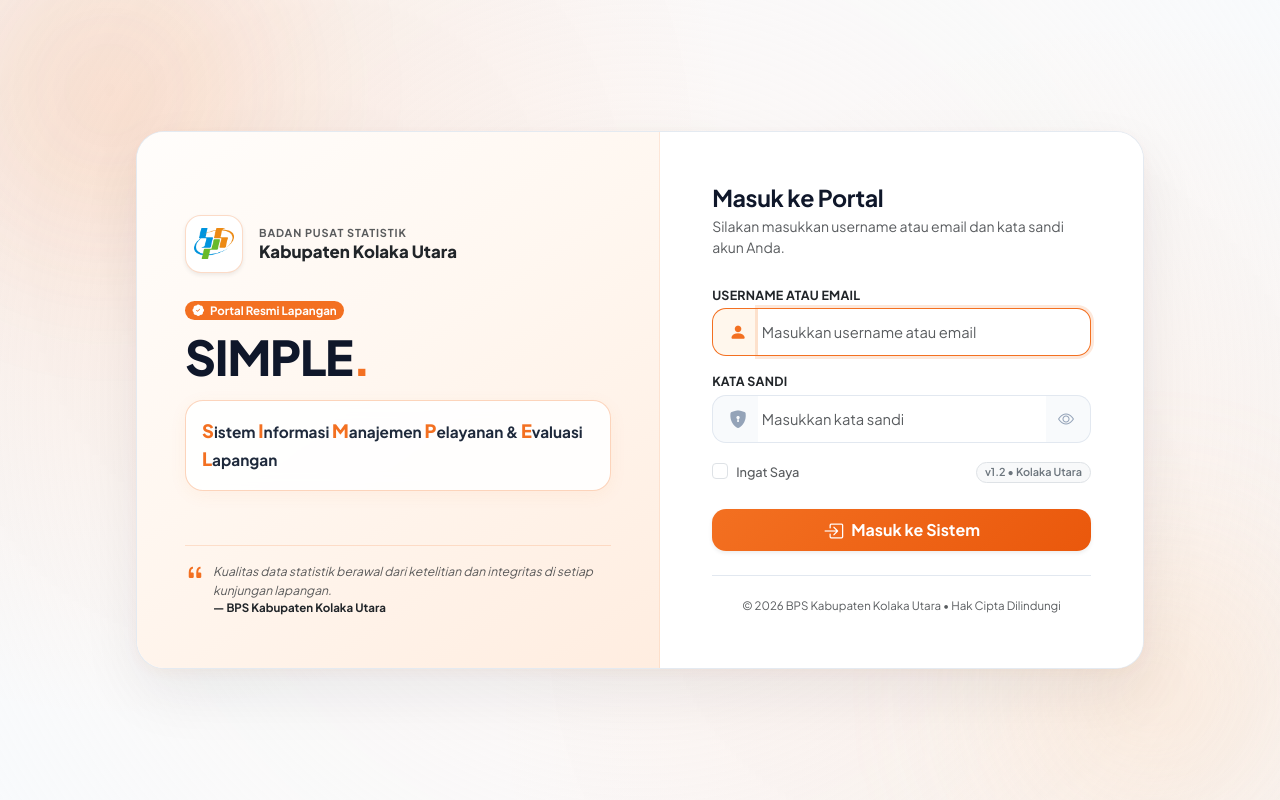
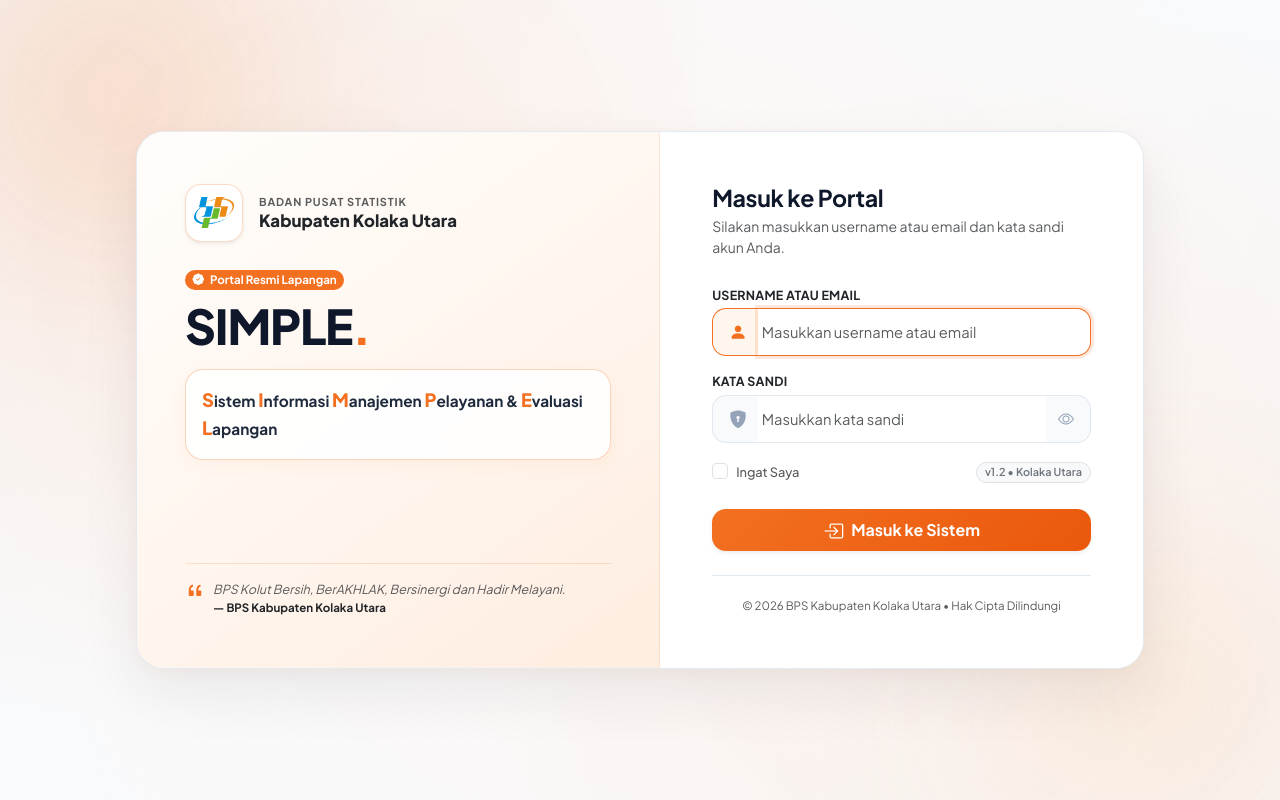
Before and after one commit to mhabil23/Sistem-Informasi-Manajemen-Petugas-Lapangan-SIMPLE-, a Laravel app: page /login in a window 1280 px wide. Run offline with Laravel 12, Linux system fonts and the light colour scheme.

Commit message:
chore(branding): update slogan to BPS Kolut Bersih, BerAKHLAK, Bersinergi dan Hadir Melayani

```diff
--- a/resources/views/auth/login.blade.php
+++ b/resources/views/auth/login.blade.php
@@ -56,12 +56,12 @@
             </div>
         </div>
 
-        <!-- Bottom Quote Box (Desktop) -->
-        <div class="d-none d-lg-block pt-3 border-top" style="border-color: rgba(243, 112, 33, 0.18) !important;">
-            <div class="d-flex align-items-start gap-2 text-muted" style="font-size: 0.76rem; font-style: italic;">
+        <!-- Bottom Motto Box -->
+        <div class="pt-3 border-top mt-auto" style="border-color: rgba(243, 112, 33, 0.18) !important;">
+            <div class="d-flex align-items-start gap-2 text-muted" style="font-size: 0.78rem; font-style: italic;">
                 <i class="bi bi-quote text-bps-orange fs-5 lh-1 flex-shrink-0"></i>
                 <div>
-                    Kualitas data statistik berawal dari ketelitian dan integritas di setiap kunjungan lapangan.
+                    BPS Kolut Bersih, BerAKHLAK, Bersinergi dan Hadir Melayani.
                     <span class="d-block fw-bold text-dark not-italic mt-0.5" style="font-style: normal; font-size: 0.72rem;">
                         &mdash; BPS Kabupaten Kolaka Utara
                     </span>
--- a/resources/views/petugas/dashboard.blade.php
+++ b/resources/views/petugas/dashboard.blade.php
@@ -495,7 +495,7 @@
 
                 <div class="bento-quote-box">
                     <i class="bi bi-quote text-muted me-1.5 opacity-50"></i>
-                    Kualitas data statistik berawal dari ketelitian dan integritas di setiap kunjungan lapangan.
+                    BPS Kolut Bersih, BerAKHLAK, Bersinergi dan Hadir Melayani.
                     <div class="fw-semibold text-dark mt-1" style="font-size: 0.72rem;">&mdash; BPS Kabupaten Kolaka Utara</div>
                 </div>
             </div>
```
